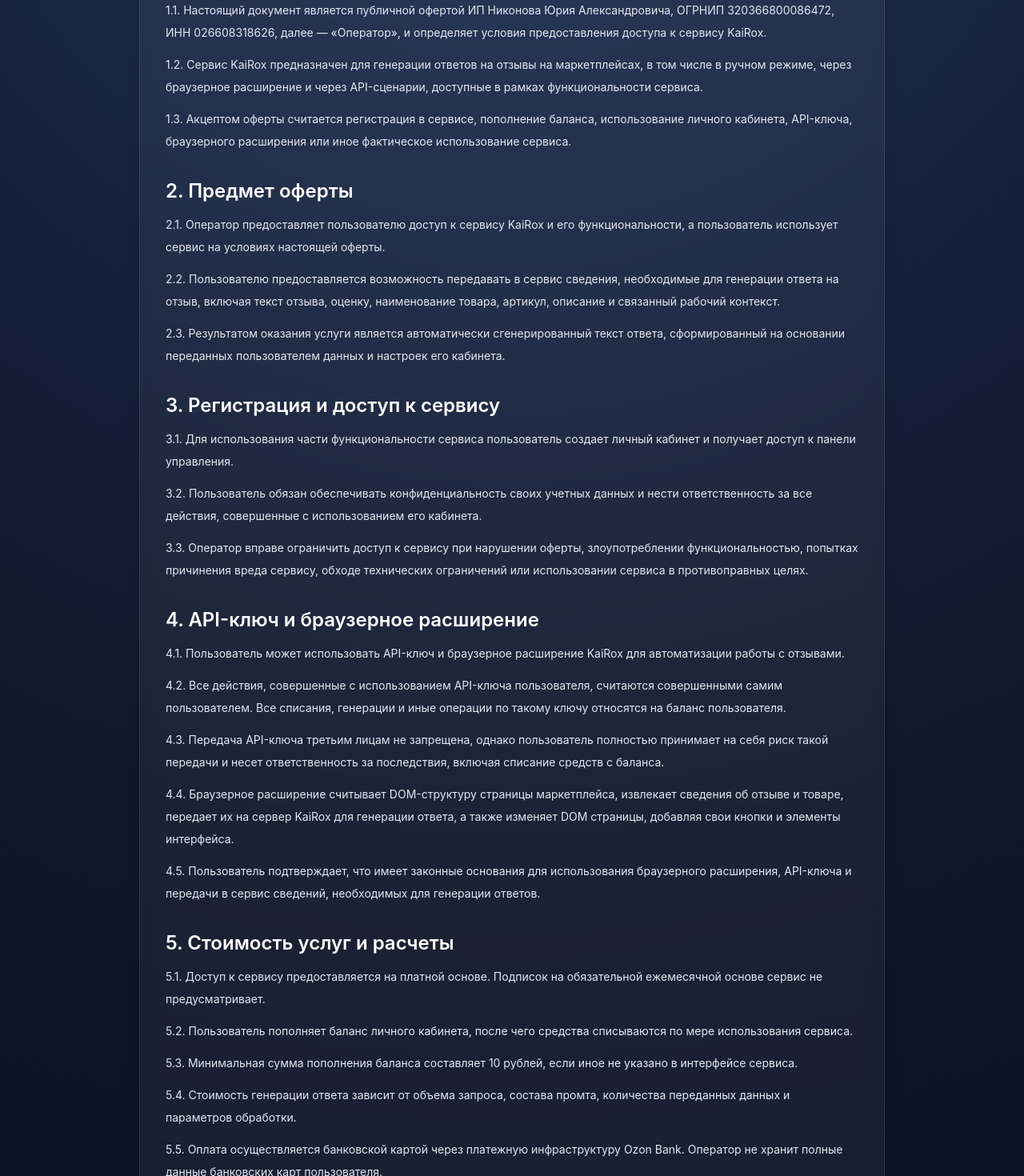
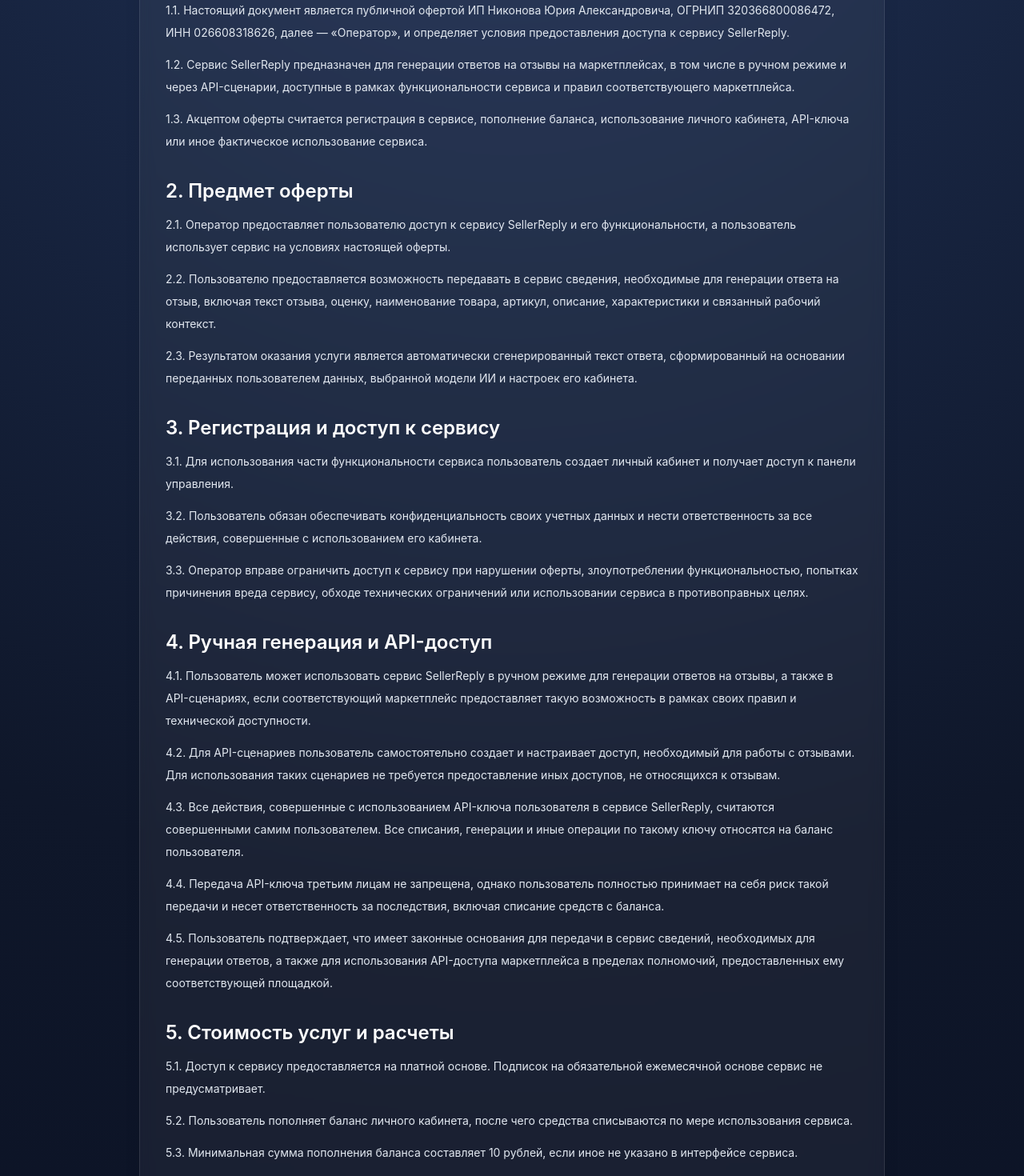
Before and after one commit to Kelevra99/ozon_rewiew_frontend, a Next.js app: page /offer in a window 1280 px wide. Shown: the part 400-1870 px from the top of the page at 80% size. Built offline with nearby package versions, Linux system fonts and the light colour scheme; no server answers.

Commit message:
Update service description wording

```diff
--- a/src/app/offer/page.tsx
+++ b/src/app/offer/page.tsx
@@ -3,7 +3,8 @@
 
 export const metadata: Metadata = {
   title: 'Публичная оферта',
-  description: 'Публичная оферта сервиса KaiRox на оказание услуг по генерации ответов на отзывы на маркетплейсах.',
+  description:
+    'Публичная оферта сервиса SellerReply на оказание услуг по генерации ответов на отзывы на маркетплейсах.',
 };
 
 function Section({
@@ -25,39 +26,40 @@
   return (
     <LegalPageLayout
       title="Публичная оферта"
-      description="Настоящий документ определяет условия использования сервиса KaiRox и порядок оказания услуг по генерации ответов на отзывы на маркетплейсах."
-      updatedAt="31.03.2026"
+      description="Настоящий документ определяет условия использования сервиса SellerReply и порядок оказания услуг по генерации ответов на отзывы на маркетплейсах."
+      updatedAt="03.04.2026"
     >
       <Section title="1. Общие положения">
         <p>
           1.1. Настоящий документ является публичной офертой ИП Никонова Юрия Александровича,
           ОГРНИП 320366800086472, ИНН 026608318626, далее — «Оператор», и определяет условия
-          предоставления доступа к сервису KaiRox.
+          предоставления доступа к сервису SellerReply.
         </p>
         <p>
-          1.2. Сервис KaiRox предназначен для генерации ответов на отзывы на маркетплейсах,
-          в том числе в ручном режиме, через браузерное расширение и через API-сценарии,
-          доступные в рамках функциональности сервиса.
+          1.2. Сервис SellerReply предназначен для генерации ответов на отзывы на маркетплейсах,
+          в том числе в ручном режиме и через API-сценарии, доступные в рамках функциональности
+          сервиса и правил соответствующего маркетплейса.
         </p>
         <p>
           1.3. Акцептом оферты считается регистрация в сервисе, пополнение баланса, использование
-          личного кабинета, API-ключа, браузерного расширения или иное фактическое использование сервиса.
+          личного кабинета, API-ключа или иное фактическое использование сервиса.
         </p>
       </Section>
 
       <Section title="2. Предмет оферты">
         <p>
-          2.1. Оператор предоставляет пользователю доступ к сервису KaiRox и его функциональности,
-          а пользователь использует сервис на условиях настоящей оферты.
+          2.1. Оператор предоставляет пользователю доступ к сервису SellerReply и его
+          функциональности, а пользователь использует сервис на условиях настоящей оферты.
         </p>
         <p>
           2.2. Пользователю предоставляется возможность передавать в сервис сведения, необходимые
           для генерации ответа на отзыв, включая текст отзыва, оценку, наименование товара, артикул,
-          описание и связанный рабочий контекст.
+          описание, характеристики и связанный рабочий контекст.
         </p>
         <p>
           2.3. Результатом оказания услуги является автоматически сгенерированный текст ответа,
-          сформированный на основании переданных пользователем данных и настроек его кабинета.
+          сформированный на основании переданных пользователем данных, выбранной модели ИИ и
+          настроек его кабинета.
         </p>
       </Section>
 
@@ -77,30 +79,31 @@
         </p>
       </Section>
 
-      <Section title="4. API-ключ и браузерное расширение">
+      <Section title="4. Ручная генерация и API-доступ">
         <p>
-          4.1. Пользователь может использовать API-ключ и браузерное расширение KaiRox для
-          автоматизации работы с отзывами.
+          4.1. Пользователь может использовать сервис SellerReply в ручном режиме для генерации
+          ответов на отзывы, а также в API-сценариях, если соответствующий маркетплейс
+          предоставляет такую возможность в рамках своих правил и технической доступности.
         </p>
         <p>
-          4.2. Все действия, совершенные с использованием API-ключа пользователя, считаются
-          совершенными самим пользователем. Все списания, генерации и иные операции по такому
-          ключу относятся на баланс пользователя.
+          4.2. Для API-сценариев пользователь самостоятельно создает и настраивает доступ,
+          необходимый для работы с отзывами. Для использования таких сценариев не требуется
+          предоставление иных доступов, не относящихся к отзывам.
         </p>
         <p>
-          4.3. Передача API-ключа третьим лицам не запрещена, однако пользователь полностью
+          4.3. Все действия, совершенные с использованием API-ключа пользователя в сервисе
+          SellerReply, считаются совершенными самим пользователем. Все списания, генерации
+          и иные операции по такому ключу относятся на баланс пользователя.
+        </p>
+        <p>
+          4.4. Передача API-ключа третьим лицам не запрещена, однако пользователь полностью
           принимает на себя риск такой передачи и несет ответственность за последствия,
           включая списание средств с баланса.
         </p>
         <p>
-          4.4. Браузерное расширение считывает DOM-структуру страницы маркетплейса, извлекает
-          сведения об отзыве и товаре, передает их на сервер KaiRox для генерации ответа,
-          а также изменяет DOM страницы, добавляя свои кнопки и элементы интерфейса.
-        </p>
-        <p>
-          4.5. Пользователь подтверждает, что имеет законные основания для использования
-          браузерного расширения, API-ключа и передачи в сервис сведений, необходимых для
-          генерации ответов.
+          4.5. Пользователь подтверждает, что имеет законные основания для передачи в сервис
+          сведений, необходимых для генерации ответов, а также для использования API-доступа
+          маркетплейса в пределах полномочий, предоставленных ему соответствующей площадкой.
         </p>
       </Section>
 
@@ -118,15 +121,16 @@
           в интерфейсе сервиса.
         </p>
         <p>
-          5.4. Стоимость генерации ответа зависит от объема запроса, состава промта, количества
-          переданных данных и параметров обработки.
+          5.4. Стоимость генерации ответа зависит от объема запроса, количества переданных данных,
+          структуры и длины промтов, выбранной модели ИИ и параметров обработки.
         </p>
         <p>
-          5.5. Оплата осуществляется банковской картой через платежную инфраструктуру Ozon Bank.
-          Оператор не хранит полные данные банковских карт пользователя.
+          5.5. Оплата осуществляется через доступные в сервисе платежные инструменты. Оператор
+          не хранит полные данные банковских карт пользователя.
         </p>
         <p>
-          5.6. Чек по платежу формируется платежным партнером в рамках применяемой платежной схемы.
+          5.6. При работе с юридическими лицами и индивидуальными предпринимателями оплата может
+          осуществляться по безналичному расчету на основании выставленного счета.
         </p>
       </Section>
 
@@ -168,8 +172,8 @@
         </p>
         <p>
           8.2. Оператор не несет ответственности за последствия публикации ответов пользователем,
-          за действия третьих лиц, за изменения в интерфейсах маркетплейсов, а также за временную
-          недоступность внешних сервисов, используемых в работе KaiRox.
+          за действия третьих лиц, за изменения в интерфейсах и API маркетплейсов, а также за
+          временную недоступность внешних сервисов, используемых в работе SellerReply.
         </p>
         <p>
           8.3. Оператор не отвечает за убытки, возникшие вследствие передачи пользователем API-ключа,
@@ -179,7 +183,7 @@
 
       <Section title="9. Интеллектуальные права">
         <p>
-          9.1. Исключительные права на сервис KaiRox, его программный код, интерфейсы, тексты,
+          9.1. Исключительные права на сервис SellerReply, его программный код, интерфейсы, тексты,
           элементы дизайна, базы данных и иные объекты принадлежат Оператору либо используются
           им на законных основаниях.
         </p>
@@ -191,8 +195,15 @@
 
       <Section title="10. Поддержка">
         <p>
-          10.1. Связаться с поддержкой можно по email{' '}
-          <a href="mailto:nikonov.yuriy@gmail.com" className="text-amber-200 underline underline-offset-4">
+          10.1. Связаться с поддержкой можно по телефону{' '}
+          <a href="tel:+79102857815" className="text-amber-200 underline underline-offset-4">
+            +7 910 285-78-15
+          </a>
+          , по email{' '}
+          <a
+            href="mailto:nikonov.yuriy@gmail.com"
+            className="text-amber-200 underline underline-offset-4"
+          >
             nikonov.yuriy@gmail.com
           </a>{' '}
           и через Telegram{' '}
@@ -203,14 +214,15 @@
             className="text-amber-200 underline underline-offset-4"
           >
             @kairox_global
-          </a>.
+          </a>
+          .
         </p>
       </Section>
 
       <Section title="11. Заключительные положения">
         <p>
           11.1. Оператор вправе изменять условия настоящей оферты. Новая редакция вступает в силу
-          с момента ее публикации на сайте KaiRox, если иное не указано в самой редакции.
+          с момента ее публикации на сайте SellerReply, если иное не указано в самой редакции.
         </p>
         <p>
           11.2. Продолжение использования сервиса после публикации новой редакции означает согласие
--- a/src/app/privacy/page.tsx
+++ b/src/app/privacy/page.tsx
@@ -3,7 +3,7 @@
 
 export const metadata: Metadata = {
   title: 'Политика обработки персональных данных',
-  description: 'Политика обработки персональных данных сервиса KaiRox.',
+  description: 'Политика обработки персональных данных сервиса SellerReply.',
 };
 
 function Section({
@@ -25,14 +25,14 @@
   return (
     <LegalPageLayout
       title="Политика обработки персональных данных"
-      description="Настоящая политика определяет порядок обработки персональных данных пользователей сервиса KaiRox."
+      description="Настоящая политика определяет порядок обработки персональных данных пользователей сервиса SellerReply."
       updatedAt="31.03.2026"
     >
       <Section title="1. Оператор персональных данных">
         <p>Оператор: ИП Никонов Юрий Александрович.</p>
         <p>ОГРНИП: 320366800086472.</p>
         <p>ИНН: 026608318626.</p>
-        <p>Сервис: KaiRox.</p>
+        <p>Сервис: SellerReply.</p>
         <p>Контакты: nikonov.yuriy@gmail.com, Telegram @kairox_global.</p>
       </Section>
 
@@ -118,11 +118,15 @@
         </p>
       </Section>
 
-      <Section title="9. Браузерное расширение">
+      <Section title="9. Ручная генерация и API-сценарии">
         <p>
-          Браузерное расширение KaiRox по команде пользователя считывает DOM-структуру страницы
-          маркетплейса, извлекает сведения об отзыве и товаре, передает их на сервер KaiRox
-          для генерации ответа и изменяет DOM страницы, добавляя кнопки и элементы интерфейса сервиса.
+          Сервис SellerReply может использоваться в ручном режиме для генерации ответов на отзывы,
+          а также в API-сценариях, если соответствующий маркетплейс предоставляет доступ к работе
+          с отзывами в рамках своих правил и технической доступности.
+        </p>
+        <p>
+          Для API-сценариев используются только те данные и права доступа, которые необходимы
+          для работы с отзывами и генерации ответов.
         </p>
       </Section>
 
--- a/src/app/verify-email/page.tsx
+++ b/src/app/verify-email/page.tsx
@@ -21,7 +21,7 @@
     <main className="min-h-screen bg-[radial-gradient(circle_at_top,#203257_0%,#0f172a_35%,#020617_100%)] px-6 py-12 text-white">
       <div className="mx-auto max-w-lg">
         <Card>
-          <div className="text-xs uppercase tracking-[0.24em] text-amber-300/80">FINEROX</div>
+          <div className="text-xs uppercase tracking-[0.24em] text-amber-300/80">SELLERREPLY</div>
           <h1 className="mt-3 text-3xl font-semibold text-white">Подтвердите почту</h1>
           <p className="mt-3 text-sm leading-6 text-slate-300">Загружаем страницу подтверждения...</p>
         </Card>
@@ -120,7 +120,7 @@
     <main className="min-h-screen bg-[radial-gradient(circle_at_top,#203257_0%,#0f172a_35%,#020617_100%)] px-6 py-12 text-white">
       <div className="mx-auto max-w-lg">
         <Card>
-          <div className="text-xs uppercase tracking-[0.24em] text-amber-300/80">FINEROX</div>
+          <div className="text-xs uppercase tracking-[0.24em] text-amber-300/80">SELLERREPLY</div>
           <h1 className="mt-3 text-3xl font-semibold text-white">Подтвердите почту</h1>
           <p className="mt-3 text-sm leading-6 text-slate-300">
             Мы отправили 6-значный код подтверждения на вашу почту. Введите его ниже, чтобы завершить регистрацию и войти в кабинет.
--- a/src/components/layout/app-shell.tsx
+++ b/src/components/layout/app-shell.tsx
@@ -37,7 +37,7 @@
           <div className="rounded-3xl border border-white/10 bg-white/5 p-5">
             {isAdminZone ? (
               <>
-                <div className="text-xs uppercase tracking-[0.24em] text-amber-300/80">FINEROX</div>
+                <div className="text-xs uppercase tracking-[0.24em] text-amber-300/80">SELLERREPLY</div>
                 <div className="mt-2 text-xl font-semibold">{title}</div>
                 <div className="mt-2 text-sm text-slate-400">
                   Панель управления сервисом и административными разделами.
@@ -45,10 +45,10 @@
               </>
             ) : (
               <>
-                <div className="text-xs uppercase tracking-[0.24em] text-amber-300/80">FINEROX</div>
-                <div className="mt-2 text-xl font-semibold">Автоматический генератор отзывов</div>
+                <div className="text-xs uppercase tracking-[0.24em] text-amber-300/80">SELLERREPLY</div>
+                <div className="mt-2 text-xl font-semibold">Автоматический генератор ответов</div>
                 <div className="mt-2 text-sm text-slate-400">
-                  Сервис для работы с отзывами на маркетплейсах, созданный владельцем сайта KaiRox.ru.
+                  Сервис для работы с отзывами
                 </div>
               </>
             )}
--- a/src/components/site/legal-page-layout.tsx
+++ b/src/components/site/legal-page-layout.tsx
@@ -29,7 +29,7 @@
         </div>
 
         <div className="rounded-3xl border border-white/10 bg-white/5 p-6 shadow-xl shadow-black/10 backdrop-blur md:p-8">
-          <div className="text-xs uppercase tracking-[0.24em] text-amber-300/80">KAIROX</div>
+          <div className="text-xs uppercase tracking-[0.24em] text-amber-300/80">SELLERREPLY</div>
           <h1 className="mt-4 text-3xl font-semibold tracking-tight text-white md:text-4xl">{title}</h1>
           <p className="mt-4 max-w-3xl text-base leading-8 text-slate-300">{description}</p>
           {updatedAt ? (
```
